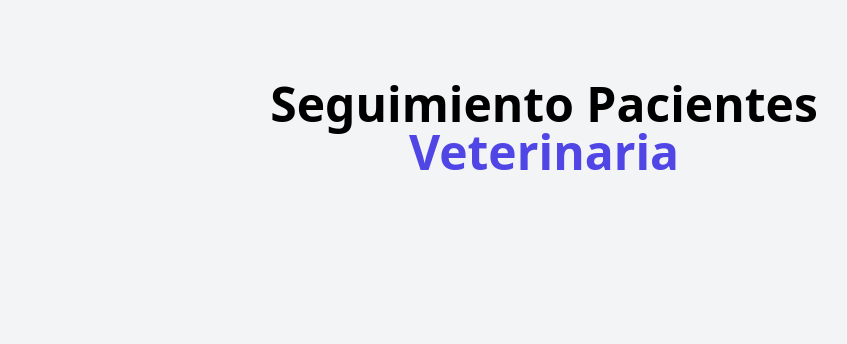
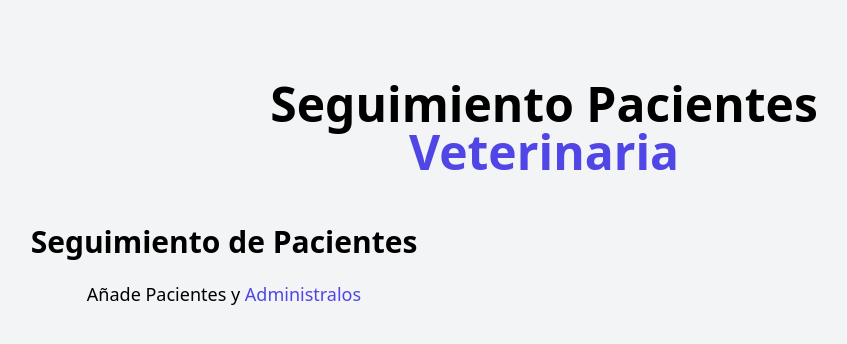
Before and after one commit to BryanGallo/Veterinaria-Vue, a Vue app: page / in a window 1280 px wide. Shown: the top 344 px of the page, without its empty margins (96-943 px from the left). Built offline with nearby package versions, Linux system fonts and the light colour scheme.

Commit message:
Componente Formulario

```diff
--- a/src/App.vue
+++ b/src/App.vue
@@ -1,7 +1,13 @@
 <script setup>
 import Header from "./components/Header.vue";
+import Formulario from "./components/Formulario.vue";
 </script>
 
 <template>
-    <div class="container mx-auto mt-20"><Header /></div>
+    <div class="container mx-auto mt-20">
+        <Header />
+        <div class="mt-12 md:flex">
+            <Formulario />
+        </div>
+    </div>
 </template>
--- /dev/null
+++ b/src/components/Formulario.vue
@@ -0,0 +1,12 @@
+<script setup></script>
+<template>
+    <div class="md:w-1/2">
+        <h2 class="font-black text-3xl text-center">
+            Seguimiento de Pacientes
+        </h2>
+        <p class="text-lg mt-5 text-center mb-10">
+            Añade Pacientes y
+            <span class="text-indigo-600">Administralos</span>
+        </p>
+    </div>
+</template>
```
